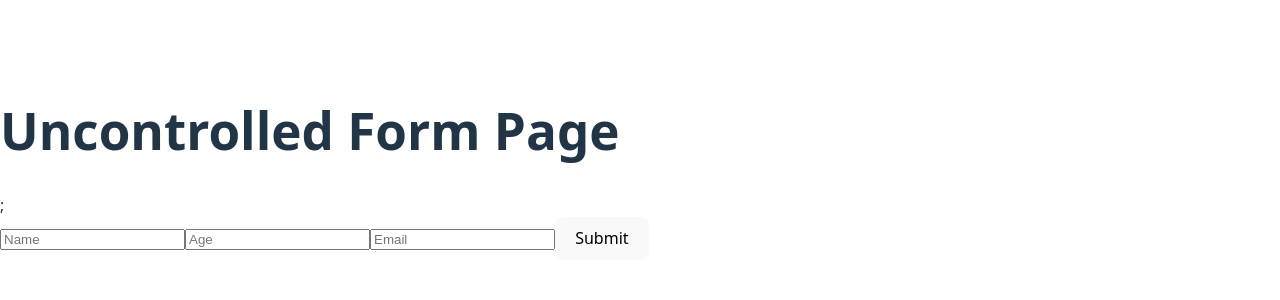
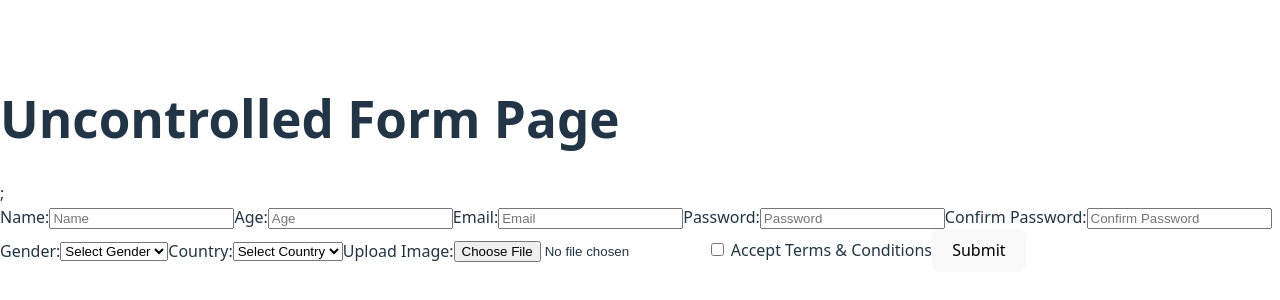
Before and after one commit to mayskii/react-forms, a React (Vite) app in the folder rs-react-app/: page /uncontrolled-form in a window 1280 px wide. Shown: the part 236-536 px from the top of the page. Built offline with nearby package versions, Linux system fonts and the light colour scheme.

Commit message:
feat: fix UncontrolledForm

```diff
--- a/rs-react-app/src/components/UncontrolledForm.tsx
+++ b/rs-react-app/src/components/UncontrolledForm.tsx
@@ -1,28 +1,82 @@
-import { useRef } from 'react';
-import { useDispatch } from 'react-redux';
+import { useRef, useState } from 'react';
+import { useDispatch, useSelector } from 'react-redux';
 import { addFormData } from '../store/formSlice';
 import { useNavigate } from 'react-router-dom';
+import { RootState } from '../store';
 
 export default function UncontrolledForm() {
   const dispatch = useDispatch();
   const navigate = useNavigate();
+  const countries = useSelector((state: RootState) => state.forms.countries);
 
   const nameRef = useRef<HTMLInputElement>(null);
   const ageRef = useRef<HTMLInputElement>(null);
   const emailRef = useRef<HTMLInputElement>(null);
+  const passwordRef = useRef<HTMLInputElement>(null);
+  const confirmPasswordRef = useRef<HTMLInputElement>(null);
+  const genderRef = useRef<HTMLSelectElement>(null);
+  const agreementRef = useRef<HTMLInputElement>(null);
+  const countryRef = useRef<HTMLSelectElement>(null);
+  const fileInputRef = useRef<HTMLInputElement>(null);
+
+  const [imageBase64, setImageBase64] = useState<string | null>(null);
+  const [error, setError] = useState<string | null>(null);
+
+  const handleImageUpload = (event: React.ChangeEvent<HTMLInputElement>) => {
+    const file = event.target.files?.[0];
+    if (file) {
+      if (!['image/png', 'image/jpeg'].includes(file.type)) {
+        setError('Only PNG and JPEG images are allowed');
+        return;
+      }
+      const reader = new FileReader();
+      reader.onloadend = () => setImageBase64(reader.result as string);
+      reader.readAsDataURL(file);
+    }
+  };
 
   const handleSubmit = (event: React.FormEvent) => {
     event.preventDefault();
+    setError(null);
+    const name = nameRef.current?.value.trim() || '';
+    const age = Number(ageRef.current?.value) || 0;
+    const email = emailRef.current?.value.trim() || '';
+    const password = passwordRef.current?.value || '';
+    const confirmPassword = confirmPasswordRef.current?.value || '';
+    const gender = genderRef.current?.value || '';
+    const country = countryRef.current?.value || '';
+    const agreement = agreementRef.current?.checked || false;
+
+    if (!name.match(/^[A-ZА-Я][a-zа-я]*$/)) {
+      setError('Name must start with an uppercase letter');
+      return;
+    }
+    if (age <= 0) {
+      setError('Age must be a positive number');
+      return;
+    }
+    if (!email.match(/^\S+@\S+\.\S+$/)) {
+      setError('Invalid email format');
+      return;
+    }
+    if (password !== confirmPassword) {
+      setError('Passwords do not match');
+      return;
+    }
+    if (!agreement) {
+      setError('You must accept the terms and conditions');
+      return;
+    }
 
     dispatch(
       addFormData({
-        name: nameRef.current?.value || '',
-        age: Number(ageRef.current?.value) || 0,
-        email: emailRef.current?.value || '',
-        password: '',
-        gender: '',
-        image: '',
-        country: '',
+        name,
+        age,
+        email,
+        password,
+        gender,
+        country,
+        image: imageBase64,
       })
     );
 
@@ -31,9 +85,64 @@ export default function UncontrolledForm() {
 
   return (
     <form onSubmit={handleSubmit}>
-      <input type="text" placeholder="Name" ref={nameRef} />
-      <input type="number" placeholder="Age" ref={ageRef} />
-      <input type="email" placeholder="Email" ref={emailRef} />
+      <label htmlFor="name">Name:</label>
+      <input id="name" type="text" placeholder="Name" ref={nameRef} />
+
+      <label htmlFor="age">Age:</label>
+      <input id="age" type="number" placeholder="Age" ref={ageRef} />
+
+      <label htmlFor="email">Email:</label>
+      <input id="email" type="email" placeholder="Email" ref={emailRef} />
+
+      <label htmlFor="password">Password:</label>
+      <input
+        id="password"
+        type="password"
+        placeholder="Password"
+        ref={passwordRef}
+      />
+
+      <label htmlFor="confirmPassword">Confirm Password:</label>
+      <input
+        id="confirmPassword"
+        type="password"
+        placeholder="Confirm Password"
+        ref={confirmPasswordRef}
+      />
+
+      <label htmlFor="gender">Gender:</label>
+      <select id="gender" ref={genderRef}>
+        <option value="">Select Gender</option>
+        <option value="male">Male</option>
+        <option value="female">Female</option>
+      </select>
+
+      <label htmlFor="country">Country:</label>
+      <select id="country" ref={countryRef}>
+        <option value="">Select Country</option>
+        {countries.map((c) => (
+          <option key={c} value={c}>
+            {c}
+          </option>
+        ))}
+      </select>
+
+      <label htmlFor="fileInput">Upload Image:</label>
+      <input
+        id="fileInput"
+        type="file"
+        accept="image/png, image/jpeg"
+        ref={fileInputRef}
+        onChange={handleImageUpload}
+      />
+
+      <label htmlFor="agreement">
+        <input id="agreement" type="checkbox" ref={agreementRef} /> Accept Terms
+        & Conditions
+      </label>
+
+      {error && <p style={{ color: 'red' }}>{error}</p>}
+
       <button type="submit">Submit</button>
     </form>
   );
--- a/rs-react-app/src/store/formSlice.ts
+++ b/rs-react-app/src/store/formSlice.ts
@@ -12,9 +12,13 @@ interface FormData {
 
 interface FormsState {
   data: FormData[];
+  countries: string[];
 }
 
-const initialState: FormsState = { data: [] };
+const initialState: FormsState = {
+  data: [],
+  countries: ['USA', 'Canada', 'Germany', 'France', 'UK', 'Japan'],
+};
 
 const formsSlice = createSlice({
   name: 'forms',
@@ -23,8 +27,11 @@ const formsSlice = createSlice({
     addFormData: (state, action: PayloadAction<FormData>) => {
       state.data.push(action.payload);
     },
+    setCountries: (state, action: PayloadAction<string[]>) => {
+      state.countries = action.payload;
+    },
   },
 });
 
-export const { addFormData } = formsSlice.actions;
+export const { addFormData, setCountries } = formsSlice.actions;
 export default formsSlice.reducer;
```
